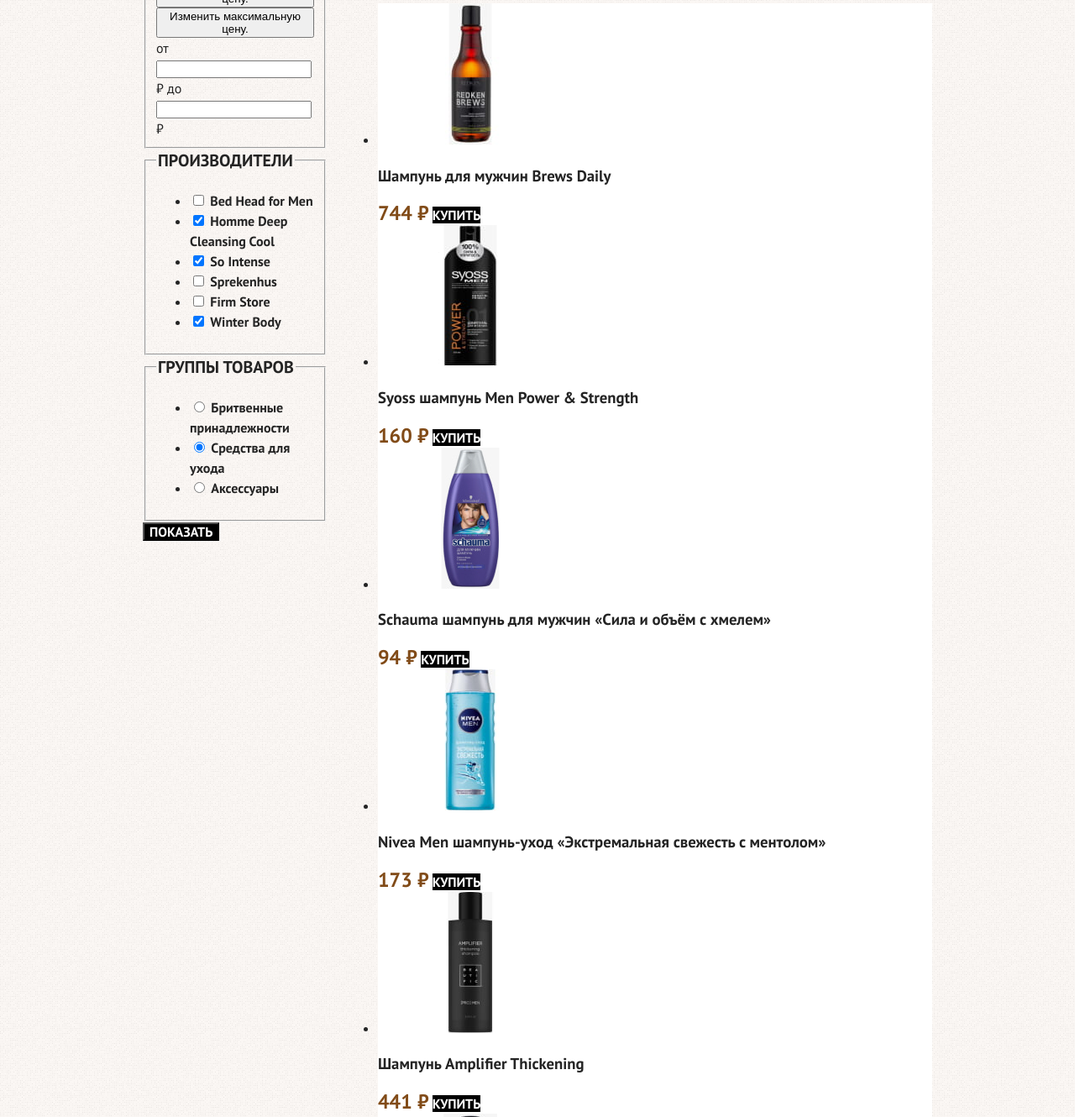
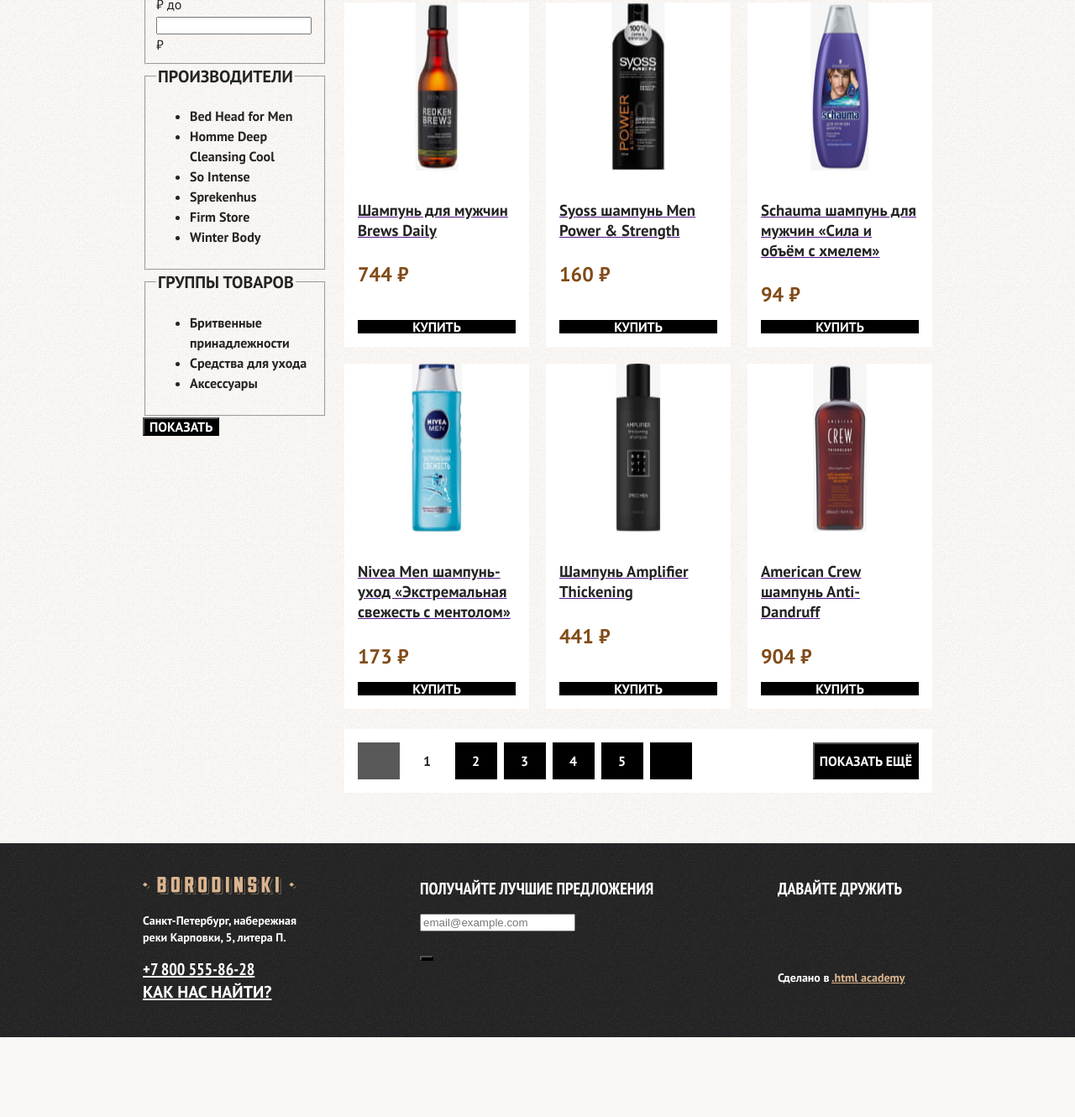
Before and after one commit to erida91/barbershop, a website: page catalog.html in a window 1280 px wide. Shown: the part 274-1604 px from the top of the page at 84% size. After the commit the page ends 1509 px from the top, so only its background shows below. Drawn offline with Linux system fonts and the light colour scheme.

Commit message:
Improved HTML structure and styles for catalog and home pages; added adaptability and improved visual experience

```diff
--- a/catalog.html
+++ b/catalog.html
@@ -41,7 +41,7 @@
     </nav>
   </header>
 
-  <main class="main-inner">
+  <main class="main-inner main-container">
     <div class="page-container">
       <header class="inner-header">
         <h1 class="inner-header-title">Каталог</h1>
@@ -176,55 +176,69 @@
           </div>
           <ul class="product-list">
             <li class="product-card">
-              <a class="product-card-link" href="product.html">
-              <img class="product-card-image" src="image/catalog/catalog-1.jpg" width="220" height="168" alt="">
+              <a class="product-card-image-link" href="product.html">
+                          <img class="product-card-image" src="image/catalog/catalog-1.jpg" width="220" height="200" alt="">
+                        </a>
+              <a class="product-card-title-link" href="">
                           <h3 class="product-card-title">Шампунь для мужчин Brews Daily</h3>
                         </a>
-              <b class="product-card-price">744 ₽</b>
-              <a class="product-card-button button" href="#">Купить</a>
+              <span class="product-card-price">744 ₽</span>
+              <a class="button product-card-button" href="#">Купить</a>
             </li>
             <li class="product-card">
-              <a class="product-card-link" href="#">
-              <img class="product-card-image" src="image/catalog/catalog-2.jpg" width="220" height="168" alt="">
-              <h3 class="product-card-title">Syoss шампунь Men Power &amp; Strength</h3>
+              <a class="product-card-image-link" href="product.html">
+                          <img class="product-card-image" src="image/catalog/catalog-2.jpg" width="220" height="200" alt="">
+
                         </a>
-              <b class="product-card-price">160 ₽</b>
-              <a class="product-card-button button" href="#">Купить</a>
+              <a class="product-card-title-link" href="">
+                          <h3 class="product-card-title">Syoss шампунь Men Power & Strength</h3>
+                        </a>
+              <span class="product-card-price">160 ₽</span>
+              <a class="button product-card-button" href="#">Купить</a>
             </li>
             <li class="product-card">
-              <a class="product-card-link" href="#">
-              <img class="product-card-image" width="220" height="168" src="image/catalog/catalog-3.jpg" alt="">
+              <a class="product-card-image-link" href="product.html">
+                          <img class="product-card-image" src="image/catalog/catalog-3.jpg" width="220" height="200" alt="">
+                        </a>
+              <a class="product-card-title-link" href="">
                           <h3 class="product-card-title">Schauma шампунь для мужчин «Сила и объём с хмелем»</h3>
                         </a>
-              <b class="product-card-price">94 ₽</b>
-              <a class="product-card-button button" href="#">Купить</a>
+              <span class="product-card-price">94 ₽</span>
+              <a class="button product-card-button" href="#">Купить</a>
             </li>
             <li class="product-card">
-              <a class="product-card-link" href="#">
-              <img class="product-card-image" src="image/catalog/catalog-4.jpg" width="220" height="168" alt="">
+              <a class="product-card-image-link" href="product.html">
+                          <img class="product-card-image" src="image/catalog/catalog-4.jpg" width="220" height="200" alt="">
+                        </a>
+              <a class="product-card-title-link" href="">
                           <h3 class="product-card-title">Nivea Men шампунь-уход «Экстремальная свежесть с ментолом»</h3>
                         </a>
-              <b class="product-card-price">173 ₽</b>
-              <a class="product-card-button button" href="#">Купить</a>
+              <span class="product-card-price">173 ₽</span>
+              <a class="button product-card-button" href="#">Купить</a>
             </li>
             <li class="product-card">
-              <a class="product-card-link" href="#">
-              <img class="product-card-image" src="image/catalog/catalog-5.jpg" width="220" height="168" alt="">
+              <a class="product-card-image-link" href="product.html">
+                          <img class="product-card-image" src="image/catalog/catalog-5.jpg" width="220" height="200" alt="">
+                        </a>
+              <a class="product-card-title-link" href="">
                           <h3 class="product-card-title">Шампунь Amplifier Thickening</h3>
                         </a>
-              <b class="product-card-price">441 ₽</b>
-              <a class="product-card-button button" href="#">Купить</a>
+              <span class="product-card-price">441 ₽</span>
+              <a class="button product-card-button" href="#">Купить</a>
             </li>
             <li class="product-card">
-              <a class="product-card-link" href="#">
-              <img class="product-card-image" src="image/catalog/catalog-6.jpg" width="220" height="168" alt="">
+              <a class="product-card-image-link" href="product.html">
+                          <img class="product-card-image" src="image/catalog/catalog-6.jpg" width="220" height="200" alt="">
+                        </a>
+              <a class="product-card-title-link" href="">
                           <h3 class="product-card-title">American Crew шампунь Anti-Dandruff</h3>
                         </a>
-              <b class="product-card-price">904 ₽</b>
-              <a class="product-card-button button" href="#">Купить</a>
+              <span class="product-card-price">904 ₽</span>
+              <a class="button product-card-button" href="#">Купить</a>
             </li>
           </ul>
 
+          <div class="pagination-container">
             <ul class="pagination">
               <li class="pagination-item">
                 <a class="pagination-link pagination-prev pagination-disabled">
@@ -253,6 +267,7 @@
               </li>
             </ul>
             <button class="button pagination-show-more" type="button">Показать ещё</button>
+          </div>
         </div>
       </section>
     </div>
--- a/styles/styles.css
+++ b/styles/styles.css
@@ -53,7 +53,17 @@
   line-height: 24px;
   color: #242424;
   background-color: #fbf7f4;
+}
 
+.visually-hidden {
+  position: absolute;
+  width: 1px;
+  height: 1px;
+  padding: 0;
+  margin: -1px;
+  overflow: hidden;
+  clip: rect(0, 0, 0, 0);
+  border: 0;
 }
 
 .button {
@@ -69,7 +79,8 @@
 }
 
 /* Light */
-.button-light {
+.button-light,
+.button-current {
   color: #000000;
   background-color: #ffffff;
 }
@@ -85,18 +96,21 @@
   display: flex;
   width: 940px;
   margin: 0 auto;
-
 }
 
 .navigation-list {
-  width: 430px;
+  display: flex;
+  flex-wrap: wrap;
+  width: 470px;
   margin: 0;
   padding: 0;
-  width: 430px;
+  list-style-type: none;
 
 }
 
 .navigation-link {
+  display: block;
+  padding: 24px 19px;
   font-family: "PT Sans Narrow", sans-serif;
   line-height: 22px;
   font-weight: 700;
@@ -108,6 +122,8 @@
 }
 
 .navigation-logo {
+  display: flex;
+  align-items: center;
   width: 140px;
   margin-right: 100px;
 
@@ -118,8 +134,16 @@
   margin-left: auto;
 }
 
+.navigation-user .navigation-link {
+  min-width: 16px;
+  min-height: 22px;
+}
+
 .main-container {
   flex-grow: 1;
+  padding-top: 64px;
+  padding-bottom: 60px;
+
 }
 
 .main-index {
@@ -132,6 +156,7 @@
 }
 
 .main-inner {
+  padding-top: 40px;
   color: #242424;
   background-color: #fbf7f4;
   background-image: url("../image/bg-noisy.png");
@@ -146,18 +171,24 @@
 .logo {
   display: block;
   margin: 0 auto;
+  margin-bottom: 64px;
 
+}
 
+/* Advantages */
+.advantages {
+  margin-bottom: 58px;
 }
 
 /* List */
 .advantages-list {
   display: flex;
   justify-content: space-between;
-  margin: 0 auto;
+  margin: 0;
+  padding: 0;
   text-align: center;
-
-
+  list-style-type: none;
+  color: #ffffff;
 }
 
 /* Item */
@@ -169,22 +200,33 @@
 
 /* Title */
 .advantages-title {
+  margin-top: 0;
+  margin-bottom: 56px;
   font-family: "PT Sans Narrow", sans-serif;
   font-size: 32px;
   line-height: 35px;
   text-transform: uppercase;
 }
 
+/* Description */
+.advantages-description {
+  margin: 0;
+}
+
+
 /* Index columns */
 .index-columns {
   display: flex;
   justify-content: space-between;
-  padding: 0 40px;
+  margin-bottom: 32px;
+  padding: 40px;
   color: #242424;
   background-color: #fbf7f4;
   background-image: url("../image/bg-noisy.png");
+}
 
-
+.index-columns:last-child {
+  margin-bottom: 0;
 }
 
 /* Services */
@@ -195,8 +237,9 @@
 }
 
 /* Title */
-
 .services-title {
+  margin-top: 0;
+  margin-bottom: 28px;
   font-size: 32px;
   line-height: 35px;
   font-weight: 700;
@@ -216,12 +259,12 @@
 
 .gallery {
   width: 390px;
-
-
 }
 
 /* Title */
 .gallery-title {
+  margin-top: 0;
+  margin-bottom: 28px;
   font-size: 32px;
   line-height: 35px;
   font-weight: 700;
@@ -231,12 +274,12 @@
 .contacts {
   width: 350px;
   font-weight: 700;
-
-
 }
 
 /* Title */
 .contacts-title {
+  margin-top: 0;
+  margin-bottom: 28px;
   font-size: 32px;
   line-height: 35px;
   font-weight: 700;
@@ -269,14 +312,39 @@
 }
 
 /* Title */
-
 .appointment {
   width: 430px;
-
 }
 
+.appointment-form {
+  display: grid;
+  grid-template-columns: 114px 74px 208px;
+  gap: 20px;
+}
 
+.field-group {
+  display: flex;
+  flex-direction: column;
+  margin: 0;
+}
+
+.appointment-form .info {
+  display: none;
+}
+
+.appointment-form-name {
+  grid-column: 1 / -1;
+}
+
+.appointment-submit {
+  grid-column: 1 / -1;
+  justify-self: start;
+}
+
+/* Title */
 .appointment-title {
+  margin-top: 0;
+  margin-bottom: 28px;
   font-size: 32px;
   line-height: 35px;
   font-weight: 700;
@@ -288,8 +356,6 @@
 /* List */
 .appointment-form {
   color: #595959;
-
-
 }
 
 /* Label */
@@ -308,6 +374,13 @@
   background-repeat: repeat;
 }
 
+.page-footer-container {
+  display: flex;
+  width: 940px;
+  margin: 0 auto;
+  padding: 40px 0;
+}
+
 .page-footer a {
   color: #ffffff;
 }
@@ -318,18 +391,14 @@
 }
 
 .page-footer-title {
+  margin-top: 0;
+  margin-bottom: 14px;
   font-family: "PT Sans Narrow", sans-serif;
   font-size: 20px;
   line-height: 28px;
   font-weight: 700;
   color: #ffffff;
   text-transform: uppercase;
-}
-
-.page-footer-container {
-  display: flex;
-  width: 940px;
-  margin: 0 auto;
 }
 
 .footer-contacts {
@@ -371,7 +440,28 @@
   max-width: 190px;
 }
 
+.footer-social-list {
+  display: flex;
+  flex-wrap: wrap;
+  margin: 0;
+  padding: 0;
+  list-style-type: none;
+}
+
+.footer-social-item {
+  width: 56px;
+  height: 44px;
+  margin-right: 8px;
+  margin-bottom: 8px;
+}
+
+.footer-social-item:nth-child(3n) {
+  margin-right: 0;
+}
+
 .inner-header-title {
+  margin-top: 0;
+  margin-bottom: 16px;
   font-size: 32px;
   line-height: 35px;
   text-transform: uppercase;
@@ -379,17 +469,21 @@
 
 /* Breadcrumbs */
 .breadcrumbs {
+  display: flex;
+  margin: 0;
+  padding: 0;
   color: #242424;
+  list-style-type: none;
 }
 
 /* Link */
 .breadcrumbs-link {
+  margin-right: 32px;
   color: inherit;
 }
 
 .catalog-products {
   display: flex;
-
 }
 
 .catalog-filter {
@@ -416,13 +510,45 @@
 }
 
 .sorting-container {
+  display: flex;
+  margin-bottom: 16px;
+  padding: 16px;
   color: #000000;
   background-color: #ffffff;
+}
+
+.sorting-type {
+  margin-right: auto;
+}
+
+.sorting-container .button {
+  width: 56px;
+  height: 44px;
+}
+
+.product-list {
+  display: grid;
+  grid-template-columns: repeat(3, 220px);
+  list-style-type: none;
+  margin: 0;
+  margin-bottom: 24px;
+  padding: 0;
+  gap: 20px;
 }
 
 /* Item */
 .product-card {
   background-color: #ffffff;
+  display: grid;
+  grid-template-rows: 200px min-content auto min-content 16px;
+  grid-template-columns: 16px 188px 16px;
+}
+
+/* Image */
+
+.product-card-image-link {
+  grid-column: 1 / -1;
+  background-color: #f6f6f6;
 }
 
 /* Link */
@@ -430,7 +556,18 @@
   text-decoration: none;
 }
 
+.product-card-title-link,
+.product-card-price,
+.product-card-button {
+  grid-column: 2 / 3;
+}
+
 /* Title */
+.product-card-title-link {
+  margin-top: 16px;
+  margin-bottom: 8px;
+}
+
 .product-card-title {
   font-weight: 700;
   color: #242424;
@@ -443,19 +580,49 @@
   font-weight: 700;
   color: #814b18;
   text-transform: uppercase;
+  margin-bottom: 16px;
 }
 
-/* Link */
+/* Pagination */
+.pagination-container {
+  display: flex;
+  padding: 16px;
+  background-color: #FFFFFF;
+}
+
 .pagination {
-  background-color: #ffffff;
+  display: flex;
+  margin: 0;
+  padding: 0;
+  list-style-type: none;
+}
+
+/* Item */
+.pagination-item:not(:last-child) {
+  margin-right: 8px;
 }
 
 .pagination-link {
-  color: #ffffff;
+  display: block;
+  box-sizing: border-box;
+  width: 50px;
+  height: 44px;
+  padding: 14px 20px;
+  line-height: 16px;
+  font-weight: 700;
+  color: #FFFFFF;
   background-color: #000000;
   text-decoration: none;
-  line-height: 16px;
-  font-weight: 700;
+}
+
+/* Without background */
+.pagination-clear {
+  background-color: transparent;
+}
+
+/* Show more */
+.pagination-show-more {
+  margin-left: auto;
 }
 
 .pagination-current {
```
Also changed, not shown: index.html (+9 -6 lines). Lines whose indentation alone changed are shown as unchanged.
